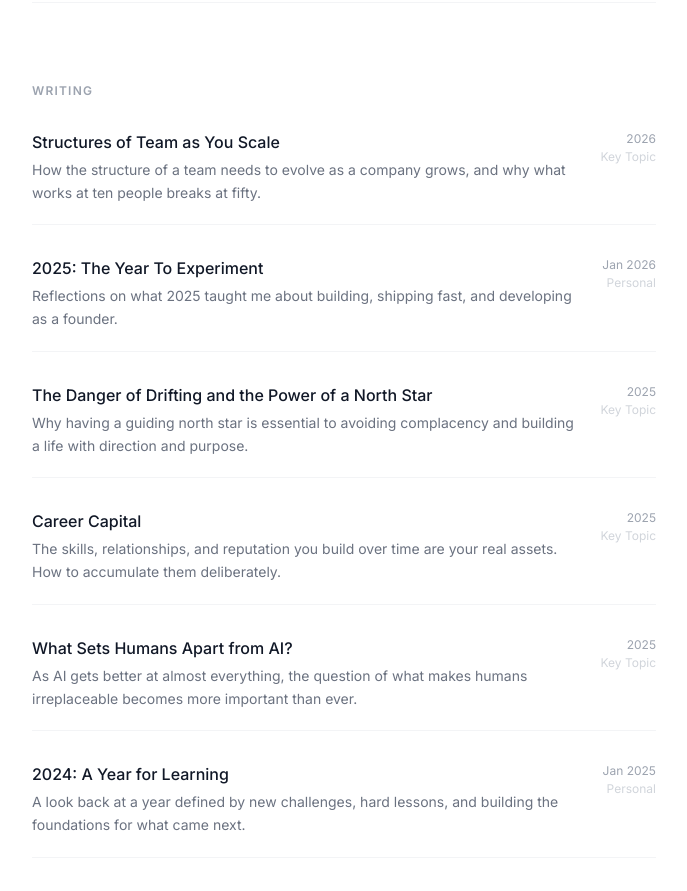
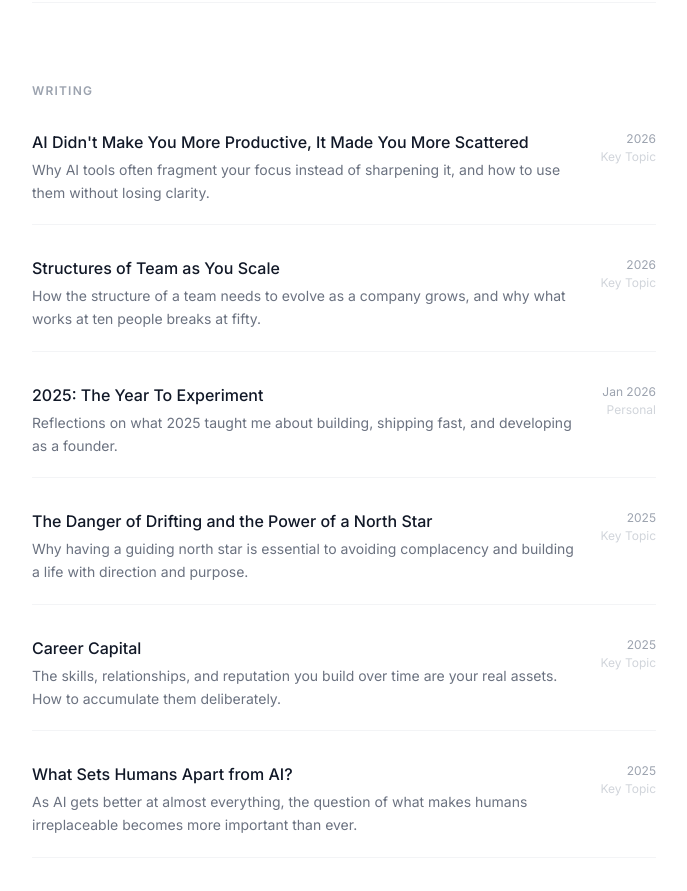
Before and after one commit to 01AHH/arthur-hinton-portfolio, a Next.js app in the folder Arthur-hinton-portfolio/: page / in a window 1280 px wide. Shown: the part 1440-2331 px from the top of the page, without its empty margins (296-983 px from the left). Built offline with nearby package versions, Linux system fonts and the light colour scheme.

Commit message:
Add AI productivity article to writing section
Co-Authored-By: Claude Opus 4.6 (1M context) <noreply@anthropic.com>

```diff
--- a/Arthur-hinton-portfolio/app/page.jsx
+++ b/Arthur-hinton-portfolio/app/page.jsx
@@ -3,6 +3,14 @@
 import { useState, useEffect } from "react";
 
 const articles = [
+  {
+    title: "AI Didn't Make You More Productive, It Made You More Scattered",
+    type: "Key Topic",
+    date: "2026",
+    url: "https://arthurhinton.notion.site/AI-Didn-t-Make-You-More-Productive-It-Made-You-More-Scattered-342312de060380389043faf3b9de84fe",
+    description:
+      "Why AI tools often fragment your focus instead of sharpening it, and how to use them without losing clarity.",
+  },
   {
     title: "Structures of Team as You Scale",
     type: "Key Topic",
```
